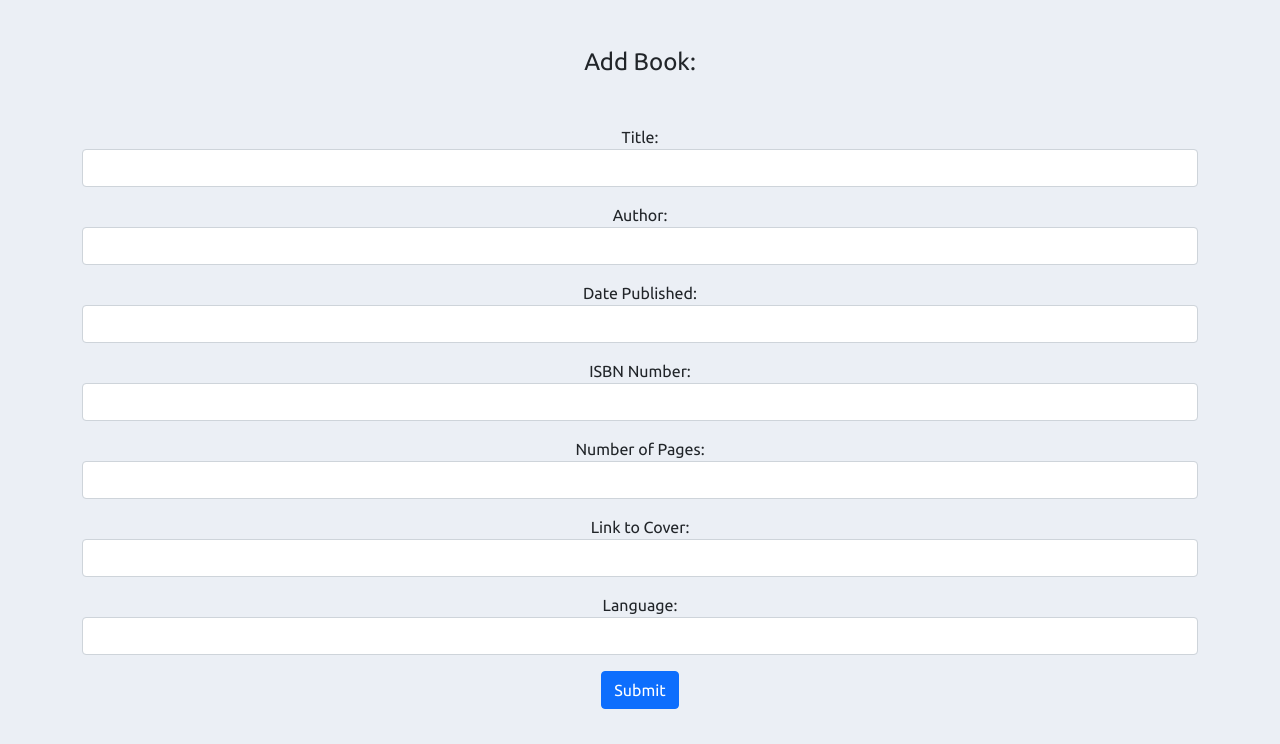
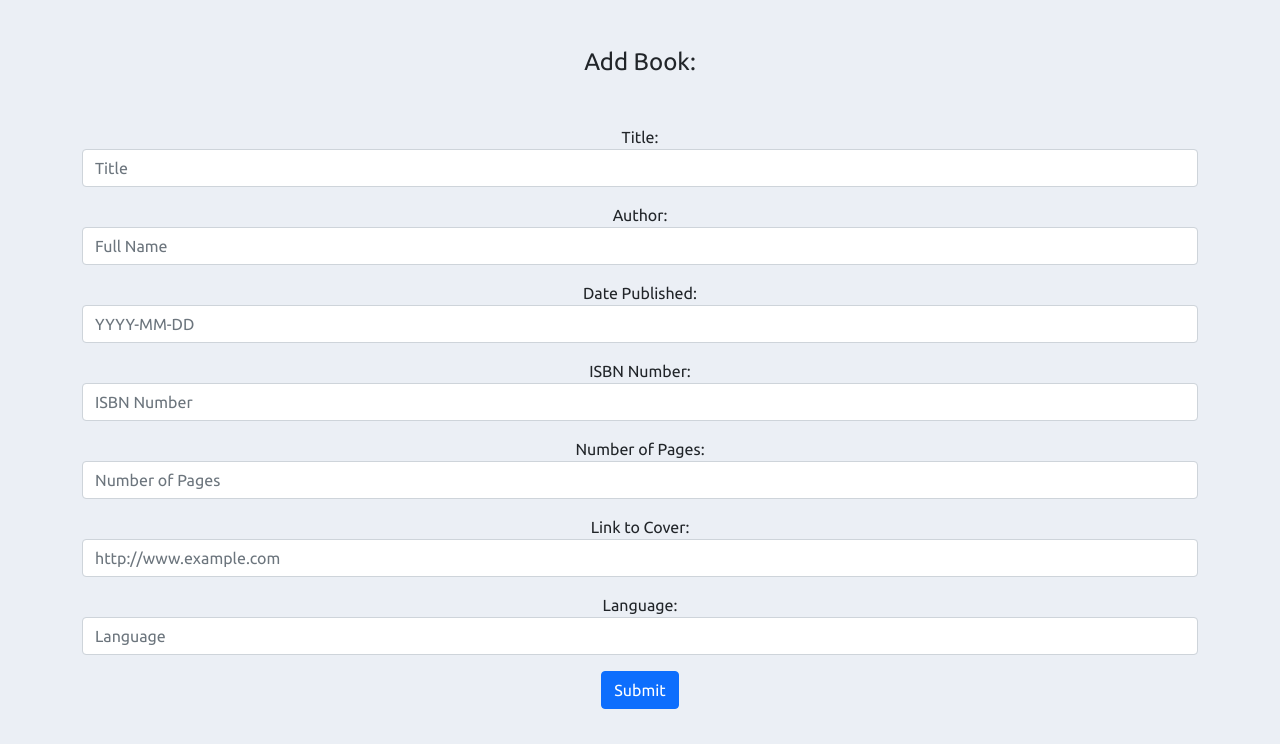
Before and after one commit to sbtah/django-stx-next-test, a Django app: page /books/create/ in a window 1280 px wide. Shown: the part 56-800 px from the top of the page. Run offline with Django 3.2, Linux system fonts and the light colour scheme.

Commit message:
Added links in templates, removed unused code.

```diff
--- a/src/books/forms.py
+++ b/src/books/forms.py
@@ -12,13 +12,13 @@ class BookForm(forms.ModelForm):
                   'number_of_pages', 'link_to_cover', 'language')
 
         widgets = {
-            'title': forms.TextInput(attrs={'class': 'form-control', }),
-            'author': forms.TextInput(attrs={'class': 'form-control', }),
-            'date_published': forms.DateInput(attrs={'class': 'form-control', }),
-            'isbn_number': forms.TextInput(attrs={'class': 'form-control', }),
-            'number_of_pages': forms.NumberInput(attrs={'class': 'form-control', }),
-            'link_to_cover': forms.URLInput(attrs={'class': 'form-control', }),
-            'language': forms.TextInput(attrs={'class': 'form-control', }),
+            'title': forms.TextInput(attrs={'class': 'form-control', 'placeholder': 'Title'}),
+            'author': forms.TextInput(attrs={'class': 'form-control', 'placeholder': 'Full Name'}),
+            'date_published': forms.DateInput(attrs={'class': 'form-control', 'placeholder': 'YYYY-MM-DD'}),
+            'isbn_number': forms.TextInput(attrs={'class': 'form-control', 'placeholder': 'ISBN Number'}),
+            'number_of_pages': forms.NumberInput(attrs={'class': 'form-control', 'placeholder': 'Number of Pages'}),
+            'link_to_cover': forms.URLInput(attrs={'class': 'form-control', 'placeholder': 'http://www.example.com'}),
+            'language': forms.TextInput(attrs={'class': 'form-control', 'placeholder': 'Language'}),
         }
 
         labels = {
--- a/src/books/models.py
+++ b/src/books/models.py
@@ -31,3 +31,10 @@ class Book(models.Model):
         return reverse('books:book-update', kwargs={
             'pk': self.pk,
         })
+
+    # This redirects delete function.
+    def get_delete_url(self):
+
+        return reverse('books:book-delete', kwargs={
+            'pk': self.pk,
+        })
--- a/src/books/templates/books/book_list.html
+++ b/src/books/templates/books/book_list.html
@@ -33,7 +33,7 @@
                         <td>{{ book.link_to_cover }}</td>
                         <td>{{ book.language }}</td>
                         <td><a href="{{ book.get_update_url }}">Update</a></td>
-                        <td><a href="">Delete</a></td>
+                        <td><a href="{{ book.get_delete_url }}">Delete</a></td>
                     </tr>
                     {% endfor %}
                 </table>
--- a/src/books/urls.py
+++ b/src/books/urls.py
@@ -1,5 +1,5 @@
 from django.urls import path
-from .views import book_list, book_create, book_update
+from .views import book_list, book_create, book_update, book_delete
 
 
 app_name = 'books'
@@ -8,4 +8,5 @@ urlpatterns = [
     path('', book_list, name='book-list'),
     path('create/', book_create, name='book-create'),
     path('update/<int:pk>', book_update, name='book-update'),
+    path('delete/<int:pk>', book_delete, name='book-delete'),
 ]
--- a/src/books/views.py
+++ b/src/books/views.py
@@ -118,3 +118,12 @@ def book_update(request, pk):
     }
 
     return render(request, 'books/book_update.html', context)
+
+
+# Delete a book.
+def book_delete(request, pk):
+
+    book = Book.objects.get(pk=pk)
+    book.delete()
+
+    return redirect('books: book-list')
--- a/src/static/css/main.css
+++ b/src/static/css/main.css
@@ -1,5 +1,5 @@
 * {
-    box-sizing: border-box;
+    /* box-sizing: border-box; */
     margin: 0;
 }
 
--- a/src/templates/search_book.html
+++ b/src/templates/search_book.html
@@ -49,6 +49,7 @@
 
         <div class="col-12">
             <button type="submit" class="btn btn-primary">Search</button>
+            <a class="btn btn-info" href="{% url 'books:book-create' %}">Add Book</a>
         </div>
     </form>
 </div>
```
Also changed, not shown: src/core/management/commands/create_data.py (deleted, +0 -7 lines).
